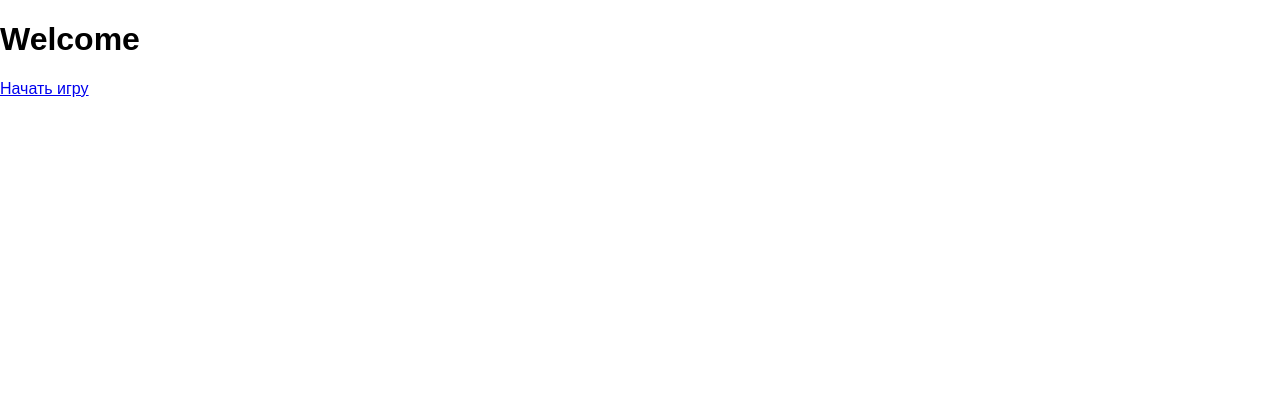
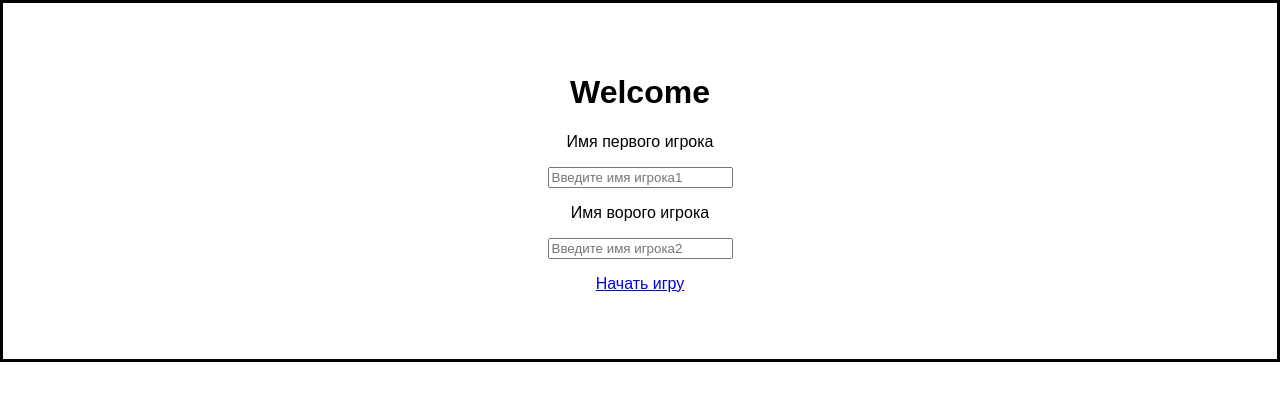
Before and after one commit to DecaDenZ/4_connection, a React (Create React App) app: page /#/ in a window 1280 px wide. Shown: the top 400 px of the page. Built offline with nearby package versions, Linux system fonts and the light colour scheme.

Commit message:
вводятся имена игроков, проверка ввода, после конца игры выводится имя победителя

```diff
--- a/src/App.js
+++ b/src/App.js
@@ -3,12 +3,12 @@ import {HashRouter} from 'react-router-dom';
 import {Route} from 'react-router-dom';
 import './App.css';
 import Game from './game';
-import Welcome from './welcome';
+import StartScreen from './startscreen';
 import EndGame from './endgame';
 
 function App() {
  return <HashRouter>
-<Route path="/" exact component={Welcome}/>
+<Route path="/" exact component={StartScreen}/>
 <Route path="/game" component={Game}/>
 <Route path="/endGame" component={EndGame}/>
 </HashRouter>
--- a/src/endgame.js
+++ b/src/endgame.js
@@ -2,16 +2,18 @@ import React from 'react';
 import {Link} from 'react-router-dom';
 
 function EndGame(props){
+  var winner = props.location.state.currentPlayer;
+  if (winner === 1){
+    winner = props.location.state.player1Name;
+  } else {
+    winner = props.location.state.player2Name;
+  }
+
   return(
 <div className="endGame">
   <h1>Конец игры</h1>
-  <Link to={{
-    pathname:'/game',
-    state:{
-      player1Name:'Denis',
-      player2Name:'Igor'
-    }
-  }}>Начать игру</Link>
+  <p>Победил игрок - {winner}</p>
+  <Link to={{pathname:'/'}}>Заново</Link>
 </div>
   )
 }
--- a/src/game.js
+++ b/src/game.js
@@ -4,7 +4,6 @@ import React, {
 import './App.css';
 import Table from './table/table';
 import {Redirect} from 'react-router-dom';
-import {Link} from 'react-router-dom';
 import axios from 'axios';
 
 function Game(props) {
@@ -18,30 +17,25 @@ function Game(props) {
     [0, 0, 0, 0, 0, 0],
   ]
 
+  const player1Name = props.location.state.player1Name;
+  const player2Name = props.location.state.player2Name;
+
+  const [currentPlayer, setCurrentPlayer] = useState(1);
+  const [field, setField] = useState(START_GAME);
+  const [isEndGame, setIsEndGame] = useState(false);
+
   useEffect(()=>{
   const intervalID = setInterval(
     axios.get('http://localhost:4000/info').then((response)=>{
       console.log(response);
       setField(response.data.field);
-      setCurrentPlayer(response.data.currentPlayer);
+      // setCurrentPlayer(response.data.currentPlayer);
     }),
      2000
    );
    return () => {clearInterval(intervalID);
    }
  }, []);
-
-  const [currentPlayer, setCurrentPlayer] = useState(1);
-  const [field, setField] = useState(START_GAME);
-  const [isEndGame, setIsEndGame] = useState(false);
-
-  if (!props.location.state){
-    return <Redirect to="/"/>
-  }
-
-  if (isEndGame === true){
-    return <Redirect to="/endGame"/>
-  }
 
   function checkWin(arr, position) {
     let count = 1;
@@ -77,23 +71,44 @@ function Game(props) {
     setField(field);
     if (checkWin(arr, position)) {
       endGame(currentPlayer);
+      return;
     }
     currentPlayer === 1 ? setCurrentPlayer(2) : setCurrentPlayer(1);
     if (checkNoMove()) setField(START_GAME);
   }
 
   function endGame(winner) {
-    alert('Победил игрок - ' + winner);
+    setCurrentPlayer(winner);
     setIsEndGame(true);
+  }
+
+  console.log(props.location.state)
+
+  if (!props.location.state.player1Name || !props.location.state.player2Name){
+    alert('Введите имя игрока');
+    return <Redirect to="/"/>
+  }
+
+  if (isEndGame === true){
+    return <Redirect to={{
+      pathname:'/endGame',
+      state:{
+        currentPlayer: currentPlayer,
+        player1Name: player1Name,
+        player2Name: player2Name
+      }
+    }}/>
   }
 
   return (
     <div className="App" >
-      <p>{props.location.state.player1Name}</p>
+      <p>{player1Name}</p>
       vs
-      <p>{props.location.state.player2Name}</p>
+      <p>{player2Name}</p>
             <Table onColumnPress={move}
                    currentPlayer={currentPlayer}
+                   player1Name={player1Name}
+                   player2Name={player2Name}
                    field={field}
             />
     </div>
--- a/src/index.css
+++ b/src/index.css
@@ -1,7 +1,8 @@
 body {
   margin: 0;
-  padding: 0;
+  padding: 50px;
   font-family: sans-serif;
+  border: solid 3px;
 }
 
 .table {
@@ -10,7 +11,6 @@ body {
 
 .column {
   padding: 10px;
-
 }
 
 .cell {
@@ -40,3 +40,7 @@ body {
 .endGame {
   text-align: center;
 }
+
+.startScreen {
+  text-align: center;
+}
--- /dev/null
+++ b/src/startscreen.js
@@ -0,0 +1,28 @@
+import React, {useState} from 'react';
+import {Link} from 'react-router-dom';
+function StartScreen(){
+
+  const [player1Name, setPlayer1Name] = useState();
+  const [player2Name, setPlayer2Name] = useState();
+
+  return (
+    <div className="startScreen">
+      <h1>Welcome</h1>
+      <p>Имя первого игрока</p>
+      <input type="text" value={player1Name} onChange={()=>setPlayer1Name(event.target.value)} placeholder='Введите имя игрока1' />
+      <p>Имя ворого игрока</p>
+      <input type="text" value={player2Name} onChange={()=>setPlayer2Name(event.target.value)} placeholder='Введите имя игрока2'/>
+      <p>
+        <Link to={{
+          pathname:'/game',
+          state:{
+            player1Name:player1Name,
+            player2Name:player2Name
+          }
+        }}>Начать игру</Link>
+      </p>
+    </div>
+  )
+}
+
+export default StartScreen;
--- a/src/table/table.js
+++ b/src/table/table.js
@@ -2,9 +2,16 @@ import React from 'react';
 import Column from '../column/column';
 
 export default function Table (props){
+  var currentPlayer = props.currentPlayer;
+  if (currentPlayer === 1){
+    currentPlayer = props.player1Name;
+  } else {
+    currentPlayer = props.player2Name;
+  }
+
   return (
   <div>
-    <p>Ход игрока {props.currentPlayer}</p>
+    <p>Ход игрока {currentPlayer}</p>
     <div className="table">
       <Column columnId='1' onColumnPress={props.onColumnPress} data={props.field[0]}/>
       <Column columnId='2' onColumnPress={props.onColumnPress} data={props.field[1]}/>
--- a/src/welcome.js
+++ /dev/null
@@ -1,15 +0,0 @@
-import React from 'react';
-import {Link} from 'react-router-dom';
-function Welcome(){
-  return <div>
-  <h1>Welcome</h1>
-  <Link to={{
-    pathname:'/game',
-    state:{
-      player1Name:'Denis',
-      player2Name:'Igor'
-    }
-  }}>Начать игру</Link>
-  </div>
-}
-export default Welcome;
```
